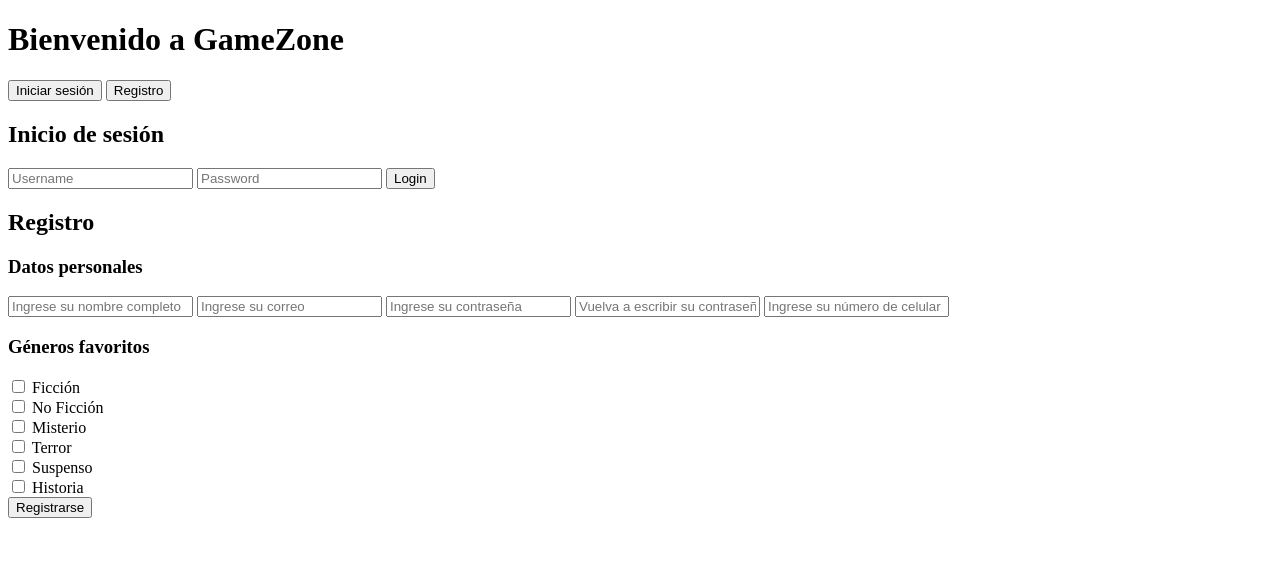
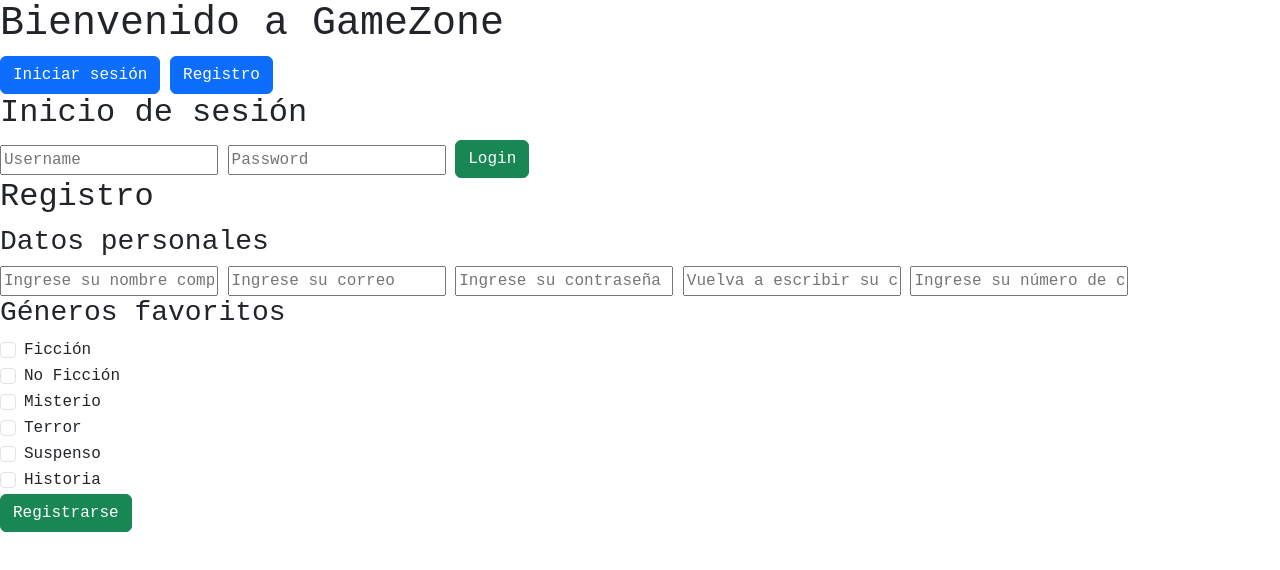
Before and after one commit to JuanOlguinDuoc/gamezone, a plain HTML site: page pages/index.html in a window 1280 px wide. Drawn offline with nearby package versions, Linux system fonts and the light colour scheme.

Commit message:
creo llamado a archivos css y js

```diff
--- a/pages/index.html
+++ b/pages/index.html
@@ -3,6 +3,8 @@
 <head>
     <meta charset="UTF-8">
     <meta name="viewport" content="width=device-width, initial-scale=1.0">
+    <link href="https://cdn.jsdelivr.net/npm/bootstrap@5.3.8/dist/css/bootstrap.min.css" rel="stylesheet" integrity="sha384-sRIl4kxILFvY47J16cr9ZwB07vP4J8+LH7qKQnuqkuIAvNWLzeN8tE5YBujZqJLB" crossorigin="anonymous">
+    <link rel="stylesheet" href="../css/styles.css" type="text/css">
     <title>GameZone</title>
 </head>
 <header>
@@ -85,4 +87,5 @@
 
     </div>
 </body>
+<script src="../js/functions.js"></script>
 </html>
```
